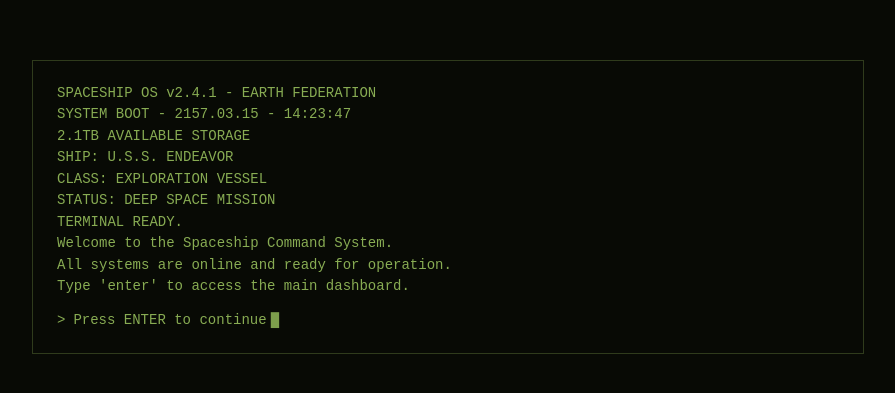
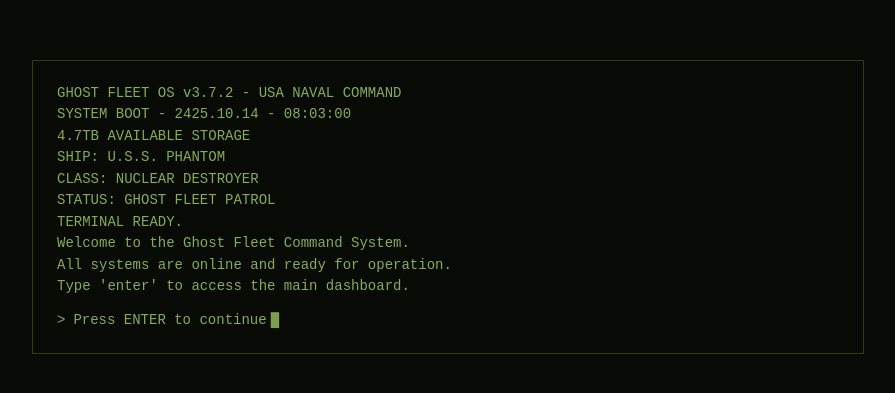
Before and after one commit to tonik/space, a React (Vite) app: page / in a window 1280 px wide. Shown: the part 193-586 px from the top of the page, without its empty margins (192-1087 px from the left). Built offline with nearby package versions, Linux system fonts and the light colour scheme.

Commit message:
feat: update welcome screen with new OS and ship details

```diff
--- a/src/components/welcome-screen.tsx
+++ b/src/components/welcome-screen.tsx
@@ -9,17 +9,17 @@
 }
 
 const welcomeLines = [
-  "SPACESHIP OS v2.4.1 - EARTH FEDERATION",
-  "SYSTEM BOOT - 2157.03.15 - 14:23:47",
-  "2.1TB AVAILABLE STORAGE",
+  "GHOST FLEET OS v3.7.2 - USA NAVAL COMMAND",
+  "SYSTEM BOOT - 2425.10.14 - 08:03:00",
+  "4.7TB AVAILABLE STORAGE",
   "\n",
-  "SHIP: U.S.S. ENDEAVOR",
-  "CLASS: EXPLORATION VESSEL",
-  "STATUS: DEEP SPACE MISSION",
+  "SHIP: U.S.S. PHANTOM",
+  "CLASS: NUCLEAR DESTROYER",
+  "STATUS: GHOST FLEET PATROL",
   "\n",
   "TERMINAL READY.",
   "\n",
-  "Welcome to the Spaceship Command System.",
+  "Welcome to the Ghost Fleet Command System.",
   "All systems are online and ready for operation.",
   "\n",
   "Type 'enter' to access the main dashboard.",
```
